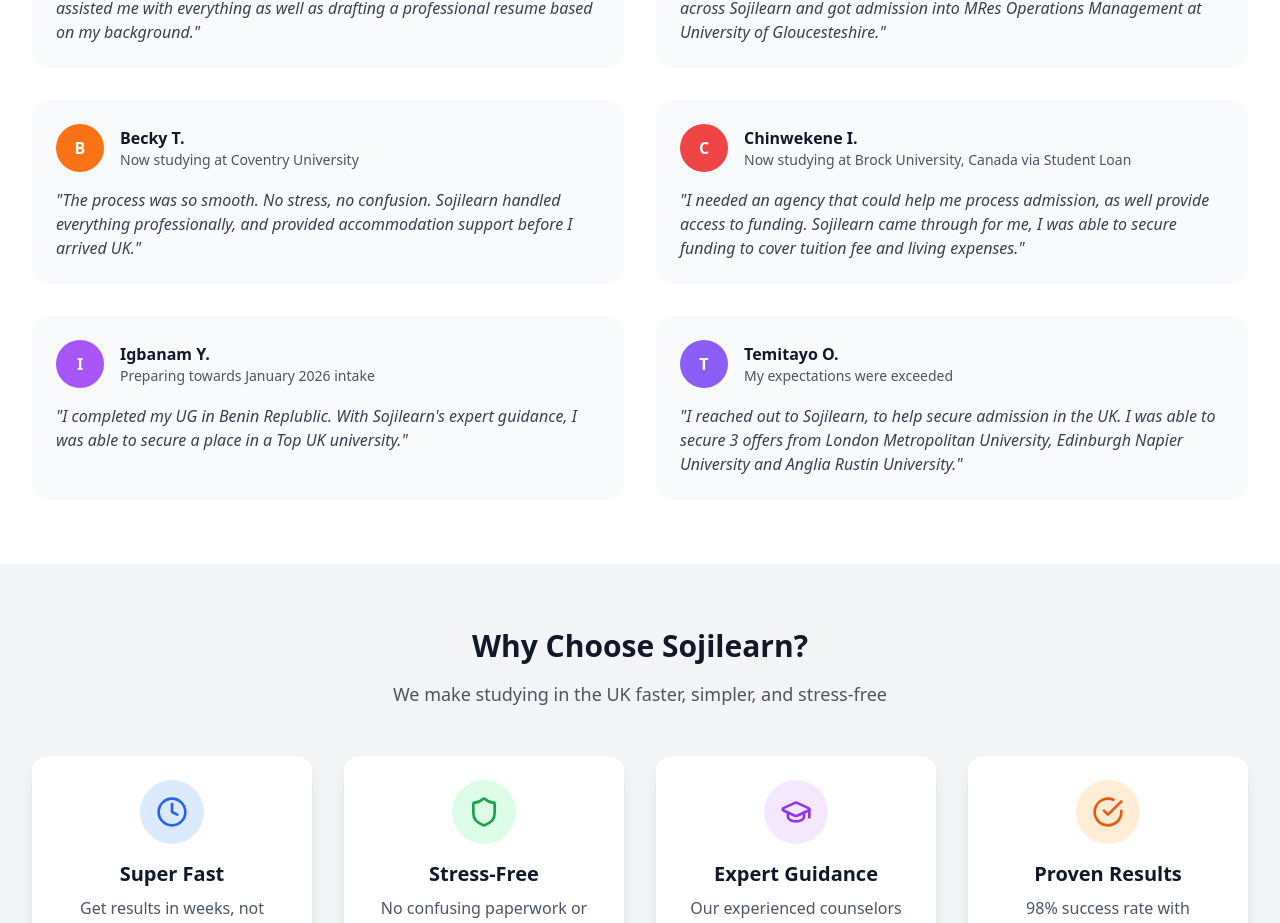
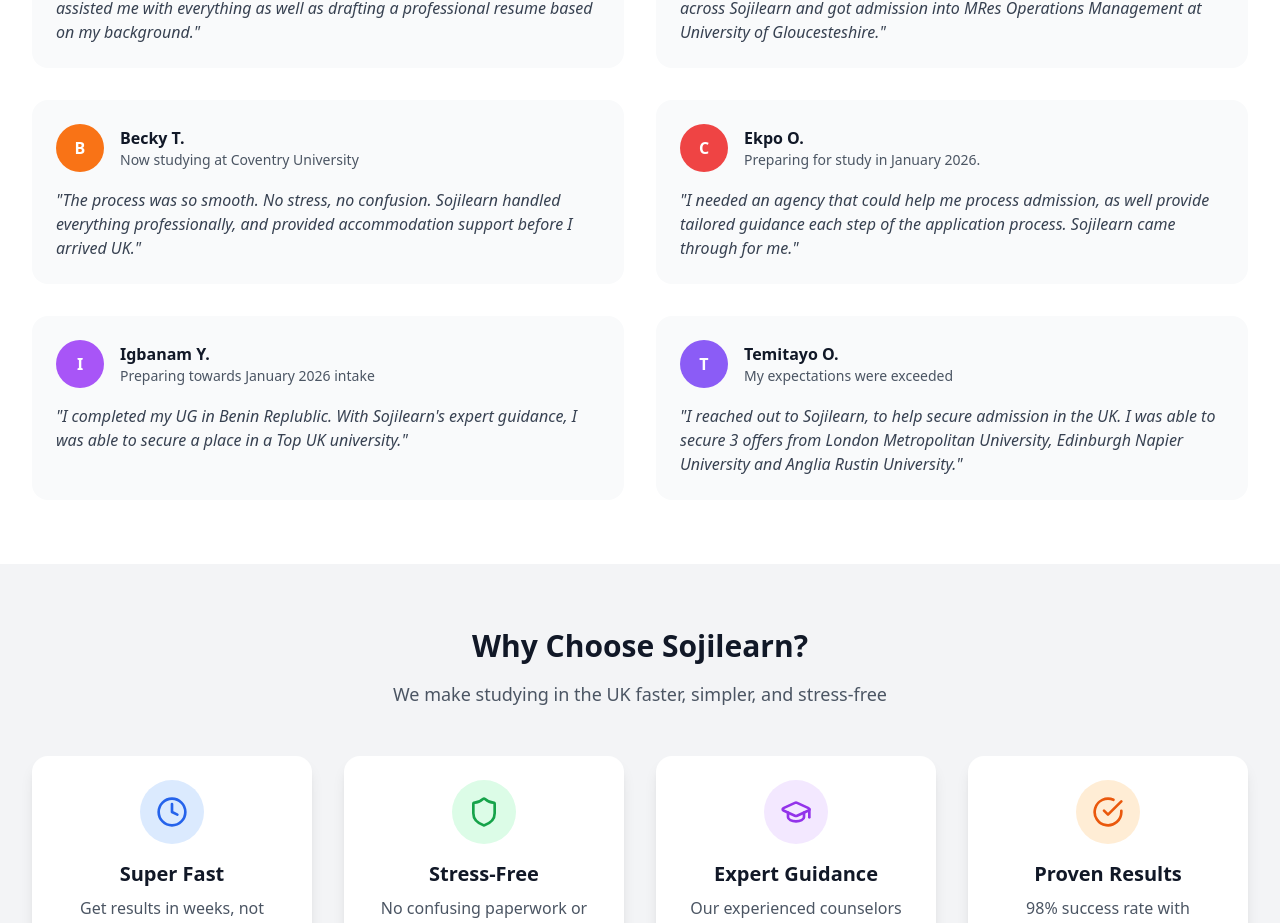
Before and after one commit to tonyedick/sojilearn-landing, a React (Vite) app: page / in a window 1280 px wide. Shown: the part 1297-2220 px from the top of the page. Built offline with nearby package versions, Linux system fonts and the light colour scheme; no server answers.

Commit message:
fix testimonial

```diff
--- a/src/App.tsx
+++ b/src/App.tsx
@@ -79,12 +79,12 @@
                   C
                 </div>
                 <div className="ml-4">
-                  <h4 className="font-semibold text-gray-900">Chinwekene I.</h4>
-                  <p className="text-sm text-gray-600">Now studying at Brock University, Canada via Student Loan</p>
+                  <h4 className="font-semibold text-gray-900">Ekpo O.</h4>
+                  <p className="text-sm text-gray-600">Preparing for study in January 2026.</p>
                 </div>
               </div>
               <p className="text-gray-700 italic">
-                "I needed an agency that could help me process admission, as well provide access to funding. Sojilearn came through for me, I was able to secure funding to cover tuition fee and living expenses."
+                "I needed an agency that could help me process admission, as well provide tailored guidance each step of the application process. Sojilearn came through for me."
               </p>
             </div>
             <div className="bg-gray-50 rounded-2xl p-6">
```
